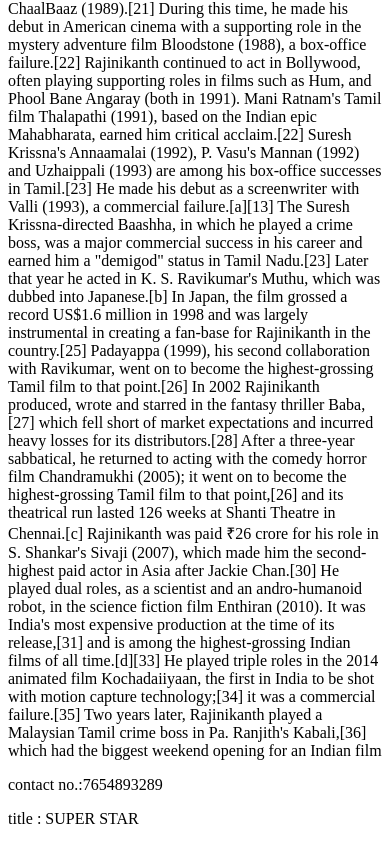
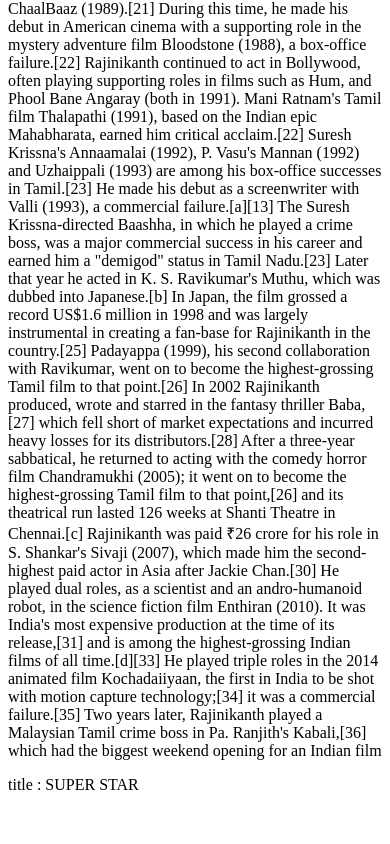
Before and after one commit to Nikithanraj21-25/project-rajini, a plain HTML site: page index.html in a window 390 px wide. Shown: the part 1146-1990 px from the top of the page. After the commit the page ends 1956 px from the top, so only its background shows below. Drawn offline with Linux system fonts and the light colour scheme.

Commit message:
phone no. deleted

```diff
--- a/index.html
+++ b/index.html
@@ -90,5 +90,5 @@
           Rajinikanth played a Malaysian Tamil crime boss in Pa. Ranjith's
           Kabali,[36] which had the biggest weekend opening for an Indian film
         </p>
-        <p>contact no.:7654893289</p>
+
         <p>title : SUPER STAR</p>
```
